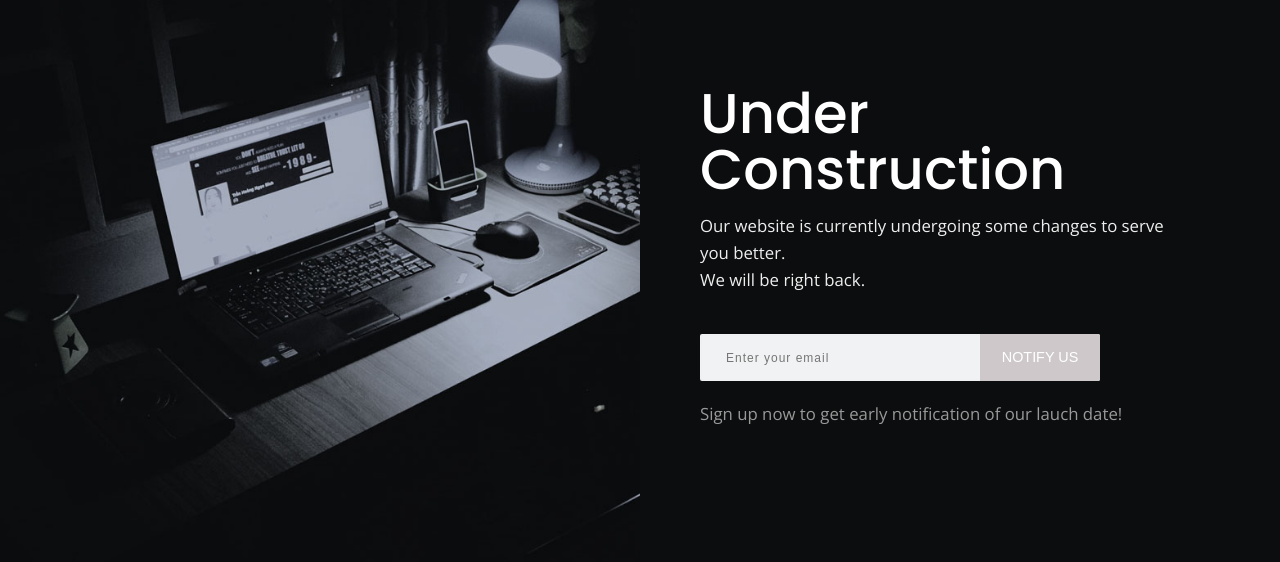
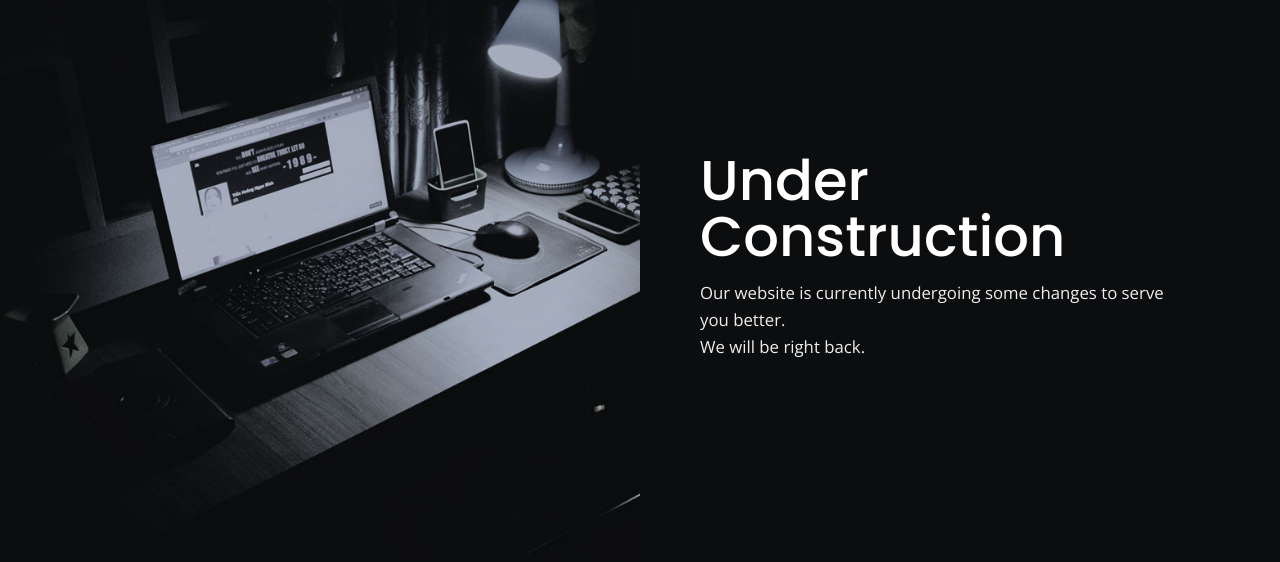
Before and after one commit to theevanrames/Opustive, a plain HTML site: page index.html in a window 1280 px wide. Shown: the part 143-705 px from the top of the page. Drawn offline with nearby package versions, Linux system fonts and the light colour scheme; files whose address does not match are found by name.

Commit message:
Update index.html

```diff
--- a/index.html
+++ b/index.html
@@ -42,17 +42,17 @@
 						<h1 class="title"><b>Under Construction</b></h1>
 						<p class="desc">Our website is currently undergoing some changes to serve you better.<br>We will be right back.</p>
 
-						<div class="email-input-area">
-							<form method="post" action="mailto:theevanrames@outlook.com" enctype="text/plain">
+						<!--<div class="email-input-area">
+							<form method="post" action="mailto:hello.opustive@gmail.com" enctype="text/plain">
 								<input class="email-input" name="email" type="text" placeholder="Enter your email"/>
 								<button class="submit-btn" name="submit" type="submit"><b>NOTIFY US</b></button>
 							</form>
-						</div><!-- email-input-area -->
+						</div>--><!-- email-input-area -->
 
-						<p class="post-desc">Sign up now to get early notification of our lauch date!</p>
-					</div><!-- main-content -->
-				</div><!-- display-table-cell -->
-			</div><!-- display-table -->
+						<!--<p class="post-desc">Sign up now to get early notification of our lauch date!</p>
+					</div>--><!-- main-content -->
+				<!--</div><!-- display-table-cell -->
+			<!--</div>--><!-- display-table -->
 
 			<ul class="footer-icons">
 				<li>Stay in touch : </li>
```
